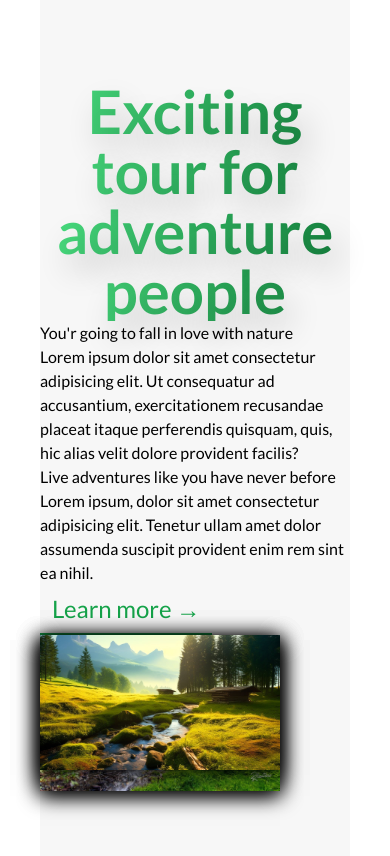
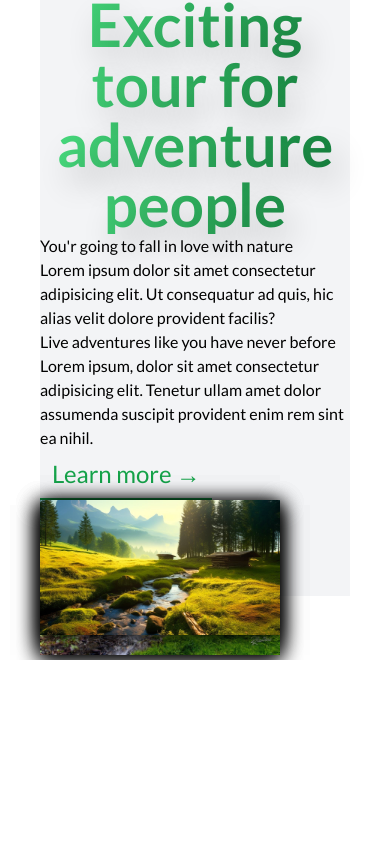
Before and after one commit to OmBharti999/pro, a Next.js app: page / in a window 390 px wide. Shown: the part 976-1832 px from the top of the page. After the commit the page ends 1636 px from the top, so only its background shows below. Built offline with nearby package versions, Linux system fonts and the light colour scheme.

Commit message:
update image position

```diff
--- a/app/_component/imageComposition/ImageComposition.tsx
+++ b/app/_component/imageComposition/ImageComposition.tsx
@@ -4,7 +4,7 @@ import React from "react";
 import "./index.css";
 
 const commonWidth = 240;
-const commonHeight = 180;
+const commonHeight = 190;
 
 export const ImageComposition = () => {
   return (
@@ -14,21 +14,21 @@ export const ImageComposition = () => {
         alt=""
         width={commonWidth}
         height={commonHeight}
-        className="left-0 top-0 img-big-effect"
+        className="left-0 top-2 img-big-effect"
       />
       <Image
         src={"/assets/image-2.jpg"}
         alt=""
         width={commonWidth}
         height={commonHeight}
-        className="left-72 top-20 img-big-effect"
+        className="left-52 top-20 img-big-effect"
       />
       <Image
         src={"/assets/image-3.jpg"}
         alt=""
         width={commonWidth}
         height={commonHeight}
-        className="left-24 top-48 img-big-effect"
+        className="left-20 top-40 img-big-effect"
       />
     </div>
   );
--- a/app/_component/mainContent/MainContent.tsx
+++ b/app/_component/mainContent/MainContent.tsx
@@ -12,18 +12,19 @@ import "./index.css";
 export const MainContent = () => {
   return (
     <>
-      <section className="section-about md:px-12 lg:px-20">
+      <section className="section-about">
         <HeadingSecondary
           content="Exciting tour for adventure people"
-          addClass="py-2 mb-14"
+          addClass="py-2 mb-12"
         />
-        <div className="flex max-w-[96rem] mx-auto py-4 md:gap-12 lg:gap-20 mt-28">
-          <aside className="w-full flex flex-col gap-4">
+        <div className="flex max-w-[96rem] max-xl:flex-col-reverse mx-auto py-4 md:gap-12 lg:gap-20 mt-8">
+          <aside className="w-full flex flex-col justify-center items-end ">
+            <div className="md:11/12 2xl:w-10/12  gap-4">
               <Heading
-              addClass="mt-6"
+                addClass="mt-4"
                 content="You'r going to fall in love with nature"
               />
-            <PText content="Lorem ipsum dolor sit amet consectetur adipisicing elit. Ut consequatur ad accusantium, exercitationem recusandae placeat itaque perferendis quisquam, quis, hic alias velit dolore provident facilis?" />
+              <PText content="Lorem ipsum dolor sit amet consectetur adipisicing elit. Ut consequatur ad quis, hic alias velit dolore provident facilis?" />
               <Heading
                 addClass="mt-6"
                 content="Live adventures like you have never before"
@@ -34,8 +35,9 @@ export const MainContent = () => {
                 btnName={`Learn more →`}
                 addClass="mt-4"
               />
+            </div>
           </aside>
-          <aside className="w-full md:pl-20">
+          <aside className="w-full md:pl-12 min-h-96">
             <ImageComposition />
           </aside>
         </div>
--- a/app/_component/mainContent/index.css
+++ b/app/_component/mainContent/index.css
@@ -1,5 +1,3 @@
 .section-about {
-  background: #f7f7f7;
-  margin-top: -20vh;
-  @apply py-96;
+  @apply -mt-[20vh] pt-[calc(20vh+8rem)] pb-24 bg-gray-100 md:px-12 lg:px-20;
 }
```
Lines whose indentation alone changed are shown as unchanged.
